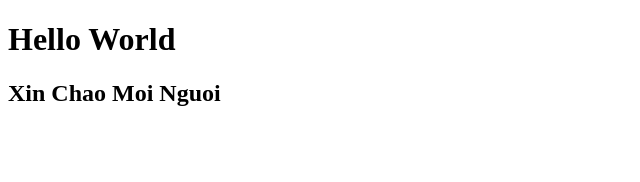
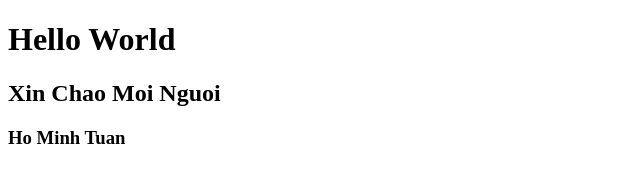
Before and after one commit to HoTuan2911/TuanDemo, a plain HTML site: page index.html in a window 1280 px wide. Shown: the whole page, without its empty margins (0-640 px from the left). Drawn offline with Linux system fonts and the light colour scheme.

Commit message:
Minh Tuan

```diff
--- a/index.html
+++ b/index.html
@@ -9,5 +9,6 @@
 <body>
     <h1>Hello World</h1>
     <h2>Xin Chao Moi Nguoi</h2>
+    <h3>Ho Minh Tuan</h3>
 </body>
 </html>
```
